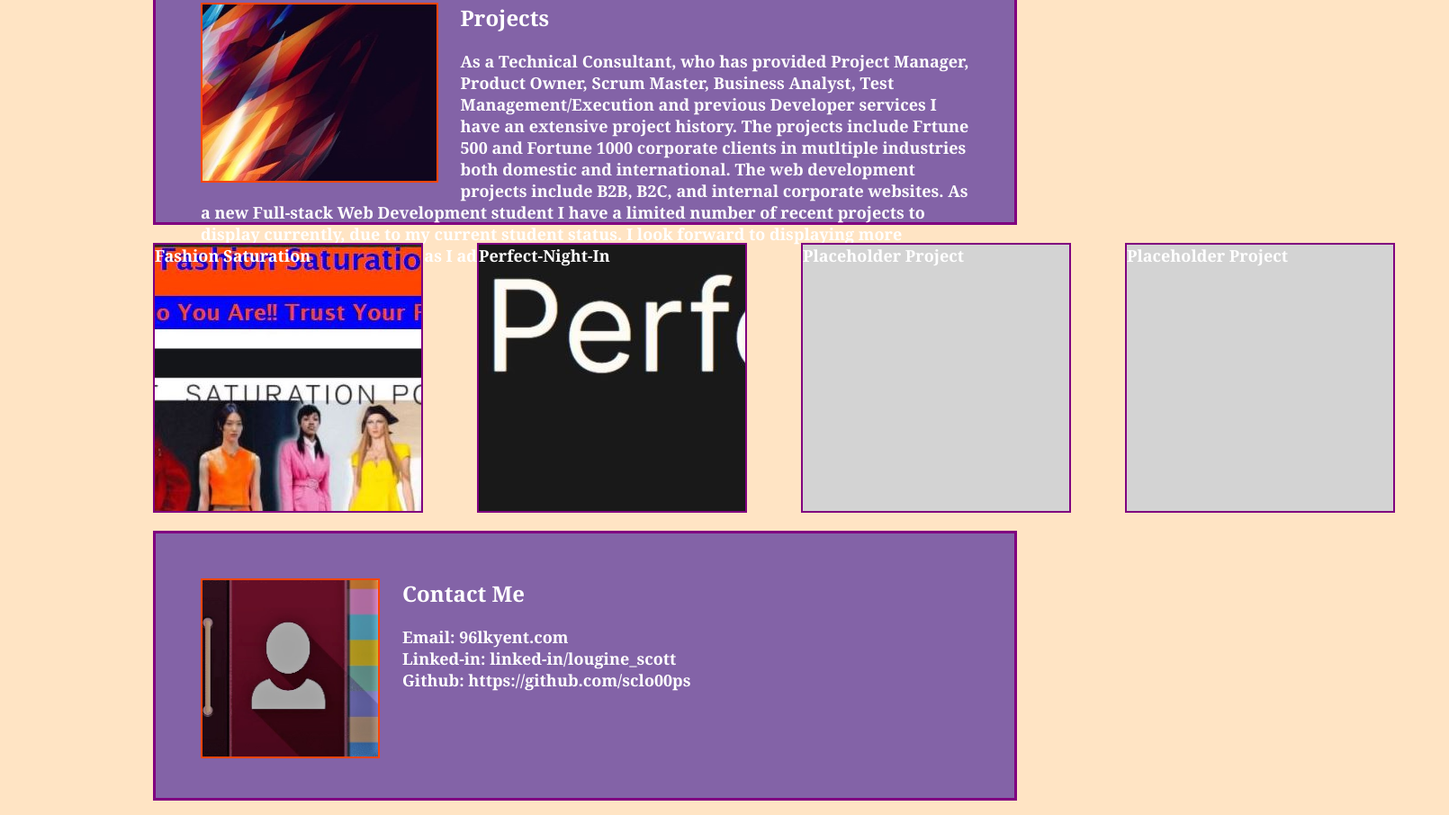
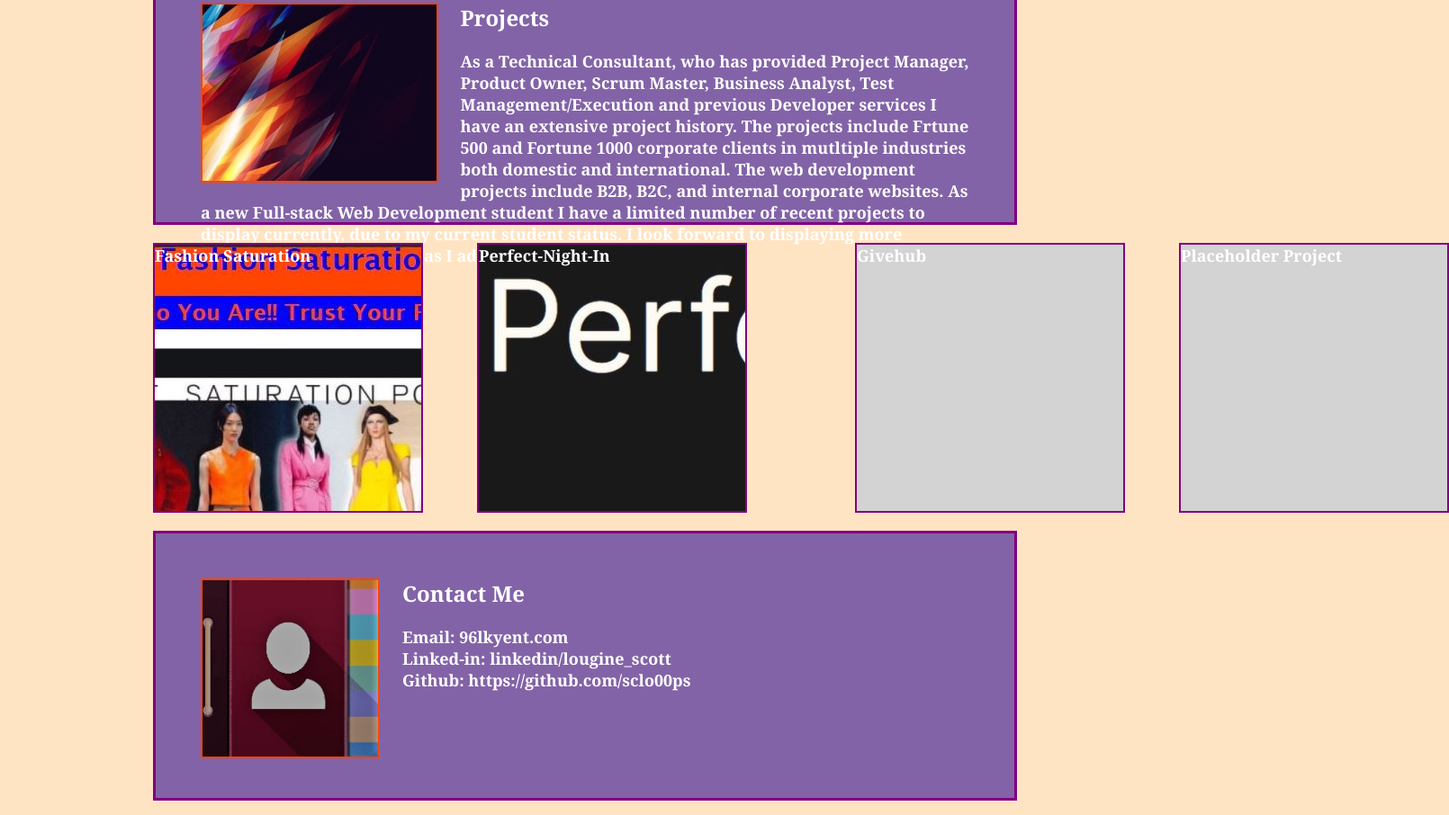
Before and after one commit to sclo00ps/L.-K.-Y.-Portfolio_update, a plain HTML site: page index.html in a window 1280 px wide. Shown: the part 990-1896 px from the top of the page at 90% size, 1610 px wide, since content can reach past the window. Drawn offline with Linux system fonts and the light colour scheme.

Commit message:
project link update

```diff
--- a/index.html
+++ b/index.html
@@ -74,7 +74,7 @@
                 </p>
             </section>
 
-            <!--insert project boxes on inside project container-->
+            <!--insert project boxes inside project container and link to projects-->
             <div class="container-2">
                 <a target=_blank href="https://sclo00ps.github.io/mini-project_050521/">
                     <div class="box-1">Fashion Saturation </div>
@@ -84,7 +84,8 @@
                 </a>
 
                 <a>
-                    <div class="box-3">Placeholder Project</div>
+                 <a target=_blank href="https://upper-beaver-88035.herokuapp.com/">
+                    <div class="box-3">Givehub</div>
                 </a>
 
                 <a>
@@ -99,9 +100,13 @@
                 <h2>Contact Me</h2>
                 <p>
                     Email:      96lkyent.com <br>
-                    Linked-in:  linked-in/lougine_scott <br>
+                    Linked-in:  linkedin/lougine_scott <br>
                     Github:     https://github.com/sclo00ps <br>
                 </p>
+
+
+
+
             </section>
 
             <!-- resume defined with photos and text -->
```
Also changed, not shown: images/Capture.JPG (added).
